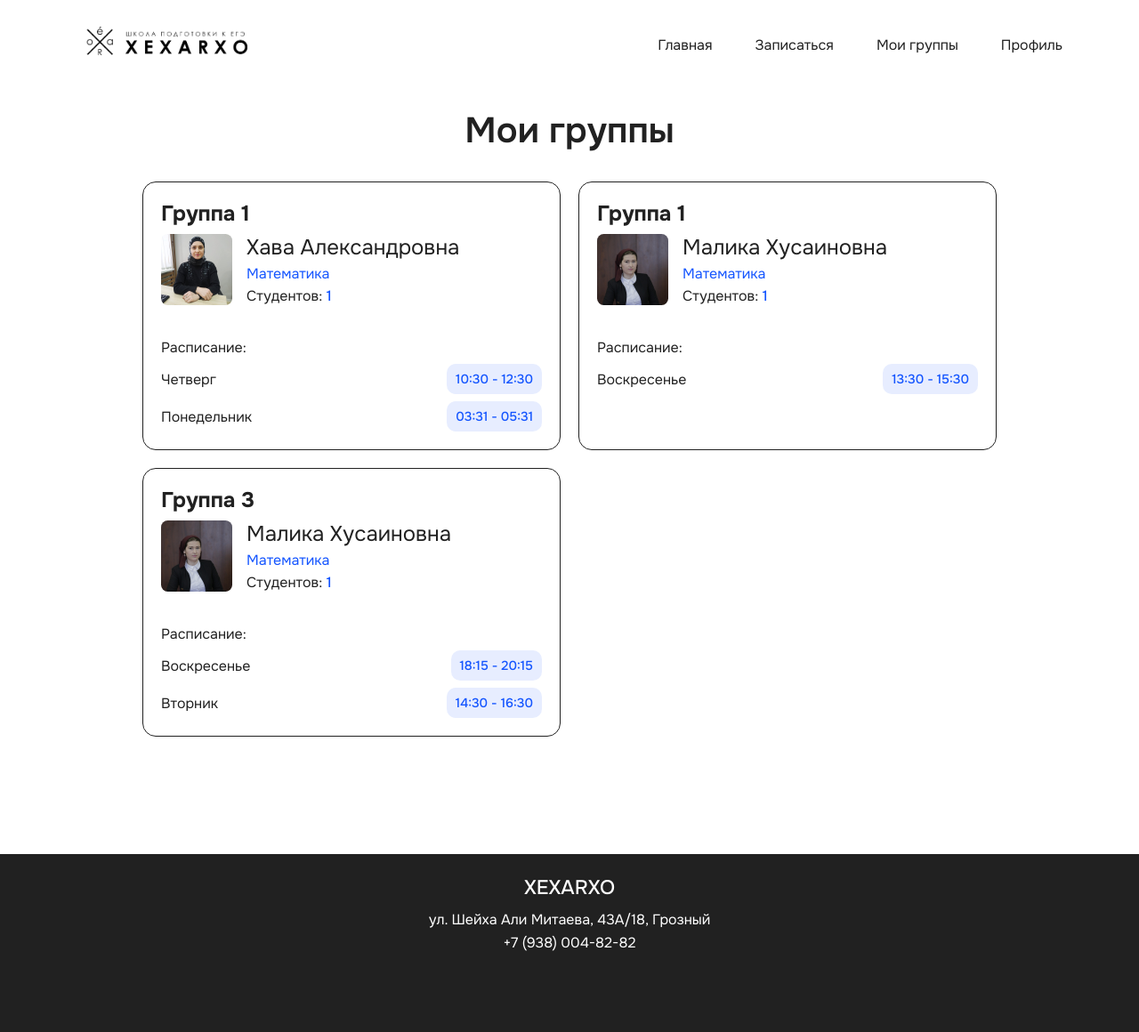
After one commit to Dikiliev/teachers, a Django app: page /my_groups/ in a window 1280 px wide. The commit adds this page. Shown: the whole page at 89% size. Run offline with Django 5.2, Linux system fonts and the light colour scheme; a user stored in the database is signed in; data comes from the database, SQL or seed files in the repository; both versions use the stored data as it was after the commit.

Commit message:
my groups

```diff
--- a/config/settings.py
+++ b/config/settings.py
@@ -3,7 +3,7 @@ from pathlib import Path
 BASE_DIR = Path(__file__).resolve().parent.parent
 SECRET_KEY = 'django-insecure-b=5-s*x-4_7i%$m081hs5edyw(dp5rgx_^hvn@4x6g^(9y0_&x'
 
-DEBUG = False
+DEBUG = True
 
 ALLOWED_HOSTS = ['xexarxo.ru', 'localhost']
 
--- /dev/null
+++ b/main/static/css/my_groups.css
@@ -0,0 +1,56 @@
+
+.groups-list{
+    display: grid;
+    grid-template-columns: repeat(auto-fit, minmax(400px, 1fr));
+}
+
+.group{
+
+}
+
+.teacher-card{
+
+}
+
+.teacher{
+    display: flex;
+    gap: 1rem;
+}
+
+.teacher img{
+    width: 80px;
+    height: 80px;
+}
+
+.teacher-info{
+    display: flex;
+    flex-direction: column;
+
+    gap: 0.25rem;
+}
+
+.teacher-name{
+    color: var(--color-1);
+    font-size: 1.5rem;
+}
+
+.teacher-subject{
+    color: var(--color-hover-1);
+}
+
+
+@media (max-width: 405px){
+    .groups-list{
+        grid-template-columns: repeat(auto-fit, minmax(200px, 1fr));
+
+        padding: 0;
+    }
+
+    .group{
+        min-width: auto;
+    }
+
+    .teacher-name{
+        font-size: 1.2rem;
+    }
+}
--- a/main/static/js/base_script.js
+++ b/main/static/js/base_script.js
@@ -1,4 +1,4 @@
-const DEBUG = false;
+const DEBUG = true;
 
 
 const BASE_URL = DEBUG ? 'http://localhost:8000/' : 'https://xexarxo.ru/';
--- a/main/urls.py
+++ b/main/urls.py
@@ -24,6 +24,7 @@ urlpatterns = [
     path(f'appointment_completed', views.appointment_completed, name='appointment_completed'),
 
     path('profile/', views.profile, name='profile'),
+    path('my_groups/', views.my_groups, name='my_groups'),
     path('manage_groups/', views.manage_groups, name='manage_groups'),
     path('manage_group/<int:group_id>', views.manage_group, name='manage_group'),
     path('group_students/<int:group_id>', views.group_students, name='group_students'),
--- a/main/views.py
+++ b/main/views.py
@@ -263,6 +263,29 @@ def profile(request: HttpRequest):
 
 
 @login_required
+def my_groups(request: HttpRequest):
+    context = create_base_data(request)
+
+    def get():
+        user = request.user
+        groups = user.student_groups.all()
+        groups = groups.annotate(students_count=Count('students'))
+
+        print(groups)
+
+        context['groups'] = groups
+        return render(request, 'my_groups.html', context)
+
+    def post():
+        return render(request, 'my_groups.html', context)
+
+    if request.method == 'POST':
+        return post()
+
+    return get()
+
+
+@login_required
 def manage_groups(request: HttpRequest):
     if not hasattr(request.user, 'profile'):
         return redirect('home')
--- a/templates/base.html
+++ b/templates/base.html
@@ -53,7 +53,11 @@
                 <a href="/select_teacher" class="nav-item">Записаться</a>
 
                 {% if user.is_authenticated %}
-                    <a href="/manage_groups" class="nav-item">Мои группы</a>
+                    {% if user.role == 2 %}
+                        <a href="/manage_groups" class="nav-item">Мои группы</a>
+                    {% else %}
+                        <a href="/my_groups" class="nav-item">Мои группы</a>
+                    {% endif %}
                     <a href="/profile" class="nav-item">Профиль</a>
                 {% else %}
 
--- /dev/null
+++ b/templates/my_groups.html
@@ -0,0 +1,53 @@
+{% extends "base.html" %}
+
+{% block head %}
+    <link type="text/css" rel="stylesheet" href="{{ static('css/form.css') }}">
+    <link type="text/css" rel="stylesheet" href="{{ static('css/manage_groups.css') }}">
+    <link type="text/css" rel="stylesheet" href="{{ static('css/my_groups.css') }}">
+
+    <script>
+        const user_id = {{ user.id }};
+    </script>
+{% endblock %}
+
+{% block content %}
+    <br>
+    <div class="container">
+        <input type="hidden" name="csrfmiddlewaretoken" value="{{ csrf_token }}">
+
+        <h1>Мои группы</h1>
+
+        <div id="groups-container" class="groups-list">
+            {% for group in groups %}
+
+                <div class="group">
+                    <div class="group-info">
+                        <h2>{{ group.name }}</h2>
+
+
+                        <div class="teacher-card">
+                            <div class="teacher">
+                                <img src="{{group.teacher.user.get_avatar_url() }}">
+                                <div class="teacher-info">
+                                    <p class="teacher-name">{{ group.teacher.user.get_full_name() }}</p>
+                                    <p class="teacher-subject">{{ group.subject.name }}</p>
+                                    <p>Cтудентов: <span class="primary-text lite" style="font-size: 1rem; font-weight: 500"> {{ group.students_count }}</span></p>
+                                </div>
+                            </div>
+                        </div>
+
+                        <br>
+                        <p>Расписание: </p>
+                        {% for schedule in group.schedules.all() %}
+                            <p class="schedule-p">{{ schedule.get_day_of_week_display() }} <span class="primary-text">{{ schedule.start_time.strftime('%H:%M') }} - {{ schedule.end_time.strftime('%H:%M') }}</span></p>
+                        {% endfor %}
+                    </div>
+
+                </div>
+
+            {% endfor %}
+        </div>
+
+    </div>
+
+{% endblock %}
```
Also changed, not shown: db.sqlite3.
